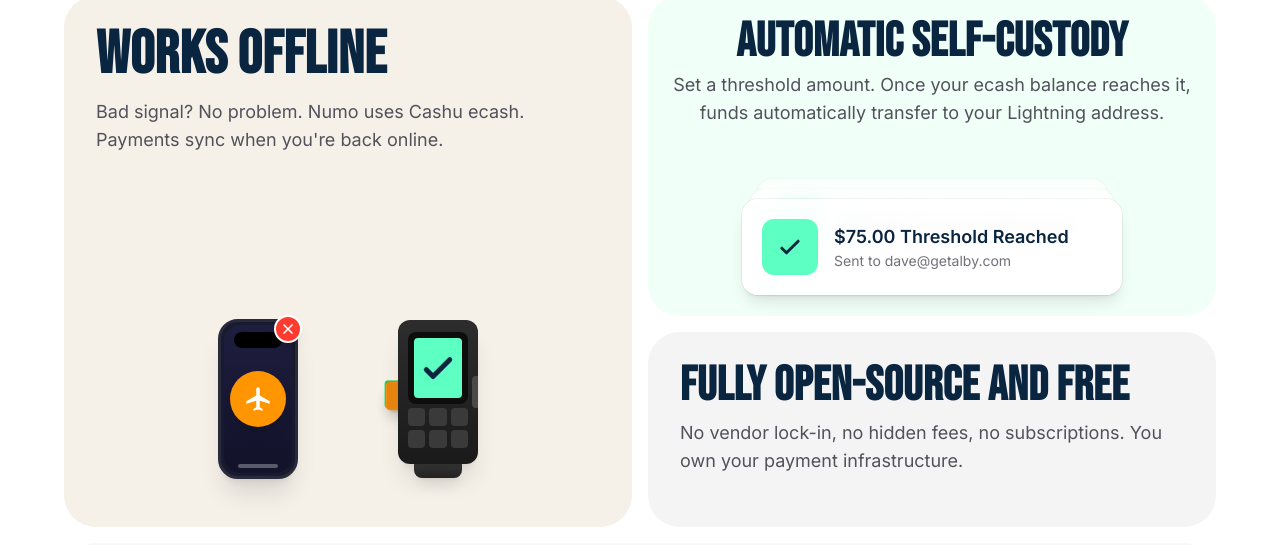
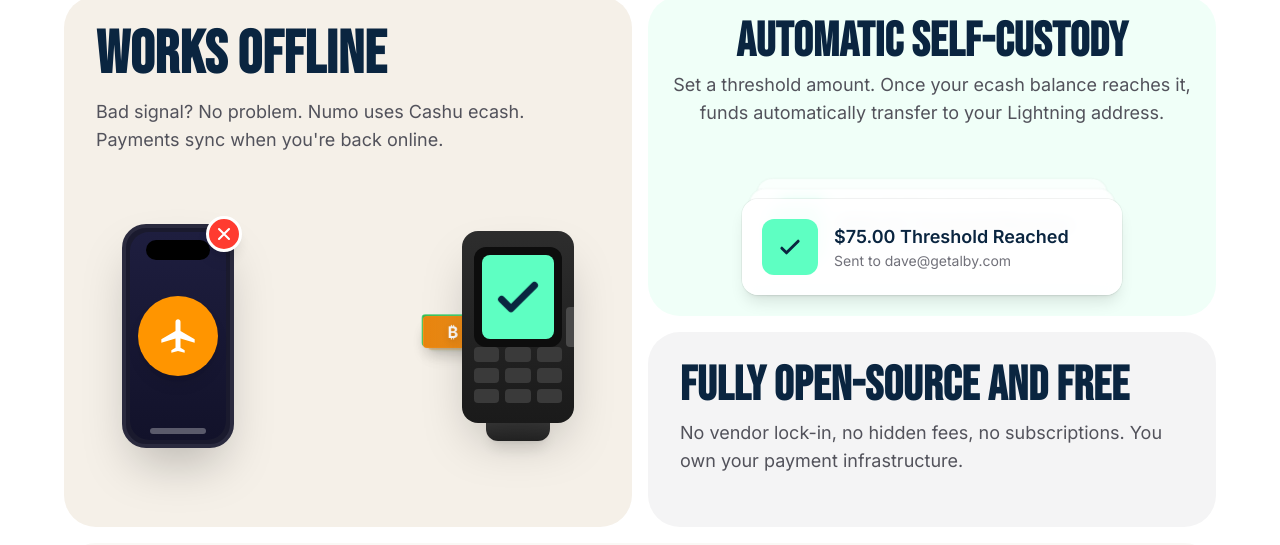
Before and after one commit to swedishfrenchpress/miniature-octo-invention, a Next.js app in the folder numo-site/: page / in a window 1280 px wide. Shown: the part 1224-1769 px from the top of the page. Built offline with nearby package versions, Linux system fonts and the light colour scheme.

Commit message:
updated works offline animation.

```diff
--- a/numo-site/src/app/globals.css
+++ b/numo-site/src/app/globals.css
@@ -230,7 +230,7 @@
   animation: slice-bottom 8.5s ease-out forwards;
 }
 
-/* Offline payment animation - staggered trail of bills */
+/* Offline payment animation - staggered trail of bills with more space */
 @keyframes money-fly-1 {
   0%, 2% {
     opacity: 0;
@@ -238,19 +238,19 @@
   }
   8% {
     opacity: 1;
-    transform: translateX(10px) translateY(-10px) rotate(-3deg);
+    transform: translateX(15px) translateY(-12px) rotate(-3deg);
   }
   50% {
     opacity: 1;
-    transform: translateX(45px) translateY(-16px) rotate(2deg);
+    transform: translateX(85px) translateY(-20px) rotate(2deg);
   }
   88% {
     opacity: 1;
-    transform: translateX(80px) translateY(-5px) rotate(0deg);
+    transform: translateX(155px) translateY(-6px) rotate(0deg);
   }
   94%, 100% {
     opacity: 0;
-    transform: translateX(90px) translateY(0) rotate(0deg);
+    transform: translateX(170px) translateY(0) rotate(0deg);
   }
 }
 
@@ -261,19 +261,19 @@
   }
   18% {
     opacity: 1;
-    transform: translateX(10px) translateY(-14px) rotate(2deg);
+    transform: translateX(15px) translateY(-16px) rotate(2deg);
   }
   55% {
     opacity: 1;
-    transform: translateX(48px) translateY(-20px) rotate(-2deg);
+    transform: translateX(90px) translateY(-24px) rotate(-2deg);
   }
   90% {
     opacity: 1;
-    transform: translateX(82px) translateY(-6px) rotate(0deg);
+    transform: translateX(158px) translateY(-8px) rotate(0deg);
   }
   96%, 100% {
     opacity: 0;
-    transform: translateX(92px) translateY(0) rotate(0deg);
+    transform: translateX(173px) translateY(0) rotate(0deg);
   }
 }
 
@@ -284,19 +284,19 @@
   }
   28% {
     opacity: 1;
-    transform: translateX(10px) translateY(-8px) rotate(-1deg);
+    transform: translateX(15px) translateY(-10px) rotate(-1deg);
   }
   60% {
     opacity: 1;
-    transform: translateX(50px) translateY(-14px) rotate(3deg);
+    transform: translateX(95px) translateY(-18px) rotate(3deg);
   }
   92% {
     opacity: 1;
-    transform: translateX(84px) translateY(-4px) rotate(1deg);
+    transform: translateX(160px) translateY(-5px) rotate(1deg);
   }
   98%, 100% {
     opacity: 0;
-    transform: translateX(94px) translateY(0) rotate(0deg);
+    transform: translateX(175px) translateY(0) rotate(0deg);
   }
 }
 
@@ -307,19 +307,19 @@
   }
   38% {
     opacity: 1;
-    transform: translateX(10px) translateY(-12px) rotate(3deg);
+    transform: translateX(15px) translateY(-14px) rotate(3deg);
   }
   65% {
     opacity: 1;
-    transform: translateX(52px) translateY(-18px) rotate(-1deg);
+    transform: translateX(100px) translateY(-22px) rotate(-1deg);
   }
   94% {
     opacity: 1;
-    transform: translateX(86px) translateY(-5px) rotate(0deg);
+    transform: translateX(163px) translateY(-6px) rotate(0deg);
   }
   100% {
     opacity: 0;
-    transform: translateX(96px) translateY(0) rotate(0deg);
+    transform: translateX(178px) translateY(0) rotate(0deg);
   }
 }
 
@@ -330,19 +330,19 @@
   }
   48% {
     opacity: 1;
-    transform: translateX(10px) translateY(-6px) rotate(-2deg);
+    transform: translateX(15px) translateY(-8px) rotate(-2deg);
   }
   70% {
     opacity: 1;
-    transform: translateX(54px) translateY(-12px) rotate(2deg);
+    transform: translateX(105px) translateY(-15px) rotate(2deg);
   }
   96% {
     opacity: 1;
-    transform: translateX(88px) translateY(-3px) rotate(0deg);
+    transform: translateX(165px) translateY(-4px) rotate(0deg);
   }
   100% {
     opacity: 0;
-    transform: translateX(98px) translateY(0) rotate(0deg);
+    transform: translateX(180px) translateY(0) rotate(0deg);
   }
 }
 
--- a/numo-site/src/app/page.tsx
+++ b/numo-site/src/app/page.tsx
@@ -370,46 +370,46 @@
               Bad signal? No problem. Numo uses Cashu ecash. Payments sync when you&apos;re back online.
             </p>
 
-            {/* Offline payment animation - centered, bigger elements, closer together */}
-            <div className="mt-auto flex items-center justify-center gap-0 py-4">
+            {/* Offline payment animation - centered vertically and horizontally */}
+            <div className="flex-1 flex items-center justify-center gap-6">
               {/* iPhone with airplane mode - larger */}
               <div className="relative flex-shrink-0 z-10">
-                {/* iPhone frame - bigger, more realistic */}
-                <div className="w-20 h-40 bg-[#1a1a2e] rounded-[1.25rem] relative overflow-hidden shadow-xl border-[3px] border-[#2a2a3e]">
+                {/* iPhone frame - significantly bigger */}
+                <div className="w-28 h-56 bg-[#1a1a2e] rounded-[1.5rem] relative overflow-hidden shadow-2xl border-[4px] border-[#2a2a3e]">
                   {/* Dynamic Island */}
-                  <div className="absolute top-2.5 left-1/2 -translate-x-1/2 w-12 h-4 bg-black rounded-full z-10"></div>
+                  <div className="absolute top-3 left-1/2 -translate-x-1/2 w-16 h-5 bg-black rounded-full z-10"></div>
 
                   {/* iPhone screen */}
-                  <div className="absolute inset-[3px] bg-gradient-to-b from-[#1e1e3f] to-[#12122a] rounded-[1rem] flex items-center justify-center">
+                  <div className="absolute inset-[4px] bg-gradient-to-b from-[#1e1e3f] to-[#12122a] rounded-[1.2rem] flex items-center justify-center">
                     {/* Airplane mode icon - just the icon, no text */}
-                    <div className="w-14 h-14 rounded-full bg-[#FF9500] flex items-center justify-center shadow-lg">
-                      <svg className="w-7 h-7 text-white" fill="currentColor" viewBox="0 0 24 24">
+                    <div className="w-20 h-20 rounded-full bg-[#FF9500] flex items-center justify-center shadow-lg">
+                      <svg className="w-10 h-10 text-white" fill="currentColor" viewBox="0 0 24 24">
                         <path d="M22 16v-2l-8.5-5V3.5c0-.83-.67-1.5-1.5-1.5s-1.5.67-1.5 1.5V9L2 14v2l8.5-2.5V19L8 20.5V22l4-1 4 1v-1.5L13.5 19v-5.5L22 16z"/>
                       </svg>
                     </div>
                   </div>
 
                   {/* Home indicator */}
-                  <div className="absolute bottom-2 left-1/2 -translate-x-1/2 w-10 h-1 bg-white/30 rounded-full"></div>
+                  <div className="absolute bottom-2.5 left-1/2 -translate-x-1/2 w-14 h-1.5 bg-white/30 rounded-full"></div>
                 </div>
 
                 {/* No WiFi badge */}
-                <div className="absolute -top-1 -right-1 w-7 h-7 bg-[#FF3B30] rounded-full flex items-center justify-center shadow-lg border-2 border-white z-20">
-                  <svg className="w-4 h-4 text-white" fill="none" stroke="currentColor" viewBox="0 0 24 24">
+                <div className="absolute -top-2 -right-2 w-9 h-9 bg-[#FF3B30] rounded-full flex items-center justify-center shadow-lg border-[3px] border-white z-20">
+                  <svg className="w-5 h-5 text-white" fill="none" stroke="currentColor" viewBox="0 0 24 24">
                     <path strokeLinecap="round" strokeLinejoin="round" strokeWidth={2.5} d="M6 18L18 6M6 6l12 12" />
                   </svg>
                 </div>
               </div>
 
-              {/* Money flying animation - staggered trail */}
-              <div className="relative h-28 w-[100px] overflow-visible">
+              {/* Money flying animation - staggered trail with more space */}
+              <div className="relative h-32 w-[180px] overflow-visible">
                 {/* Bill 1 - Orange Bitcoin ₿ */}
                 <div
                   className="absolute left-0 top-1/2 -translate-y-1/2"
                   style={{ animation: 'money-fly-1 3.5s cubic-bezier(0.25, 0.1, 0.25, 1) infinite' }}
                 >
-                  <div className="w-14 h-8 bg-gradient-to-r from-[#F7931A] to-[#FFB84D] rounded shadow-lg flex items-center justify-center border border-[#FFB84D]/30">
-                    <span className="text-white font-bold text-base drop-shadow-md">₿</span>
+                  <div className="w-16 h-9 bg-gradient-to-r from-[#F7931A] to-[#FFB84D] rounded shadow-lg flex items-center justify-center border border-[#FFB84D]/30">
+                    <span className="text-white font-bold text-lg drop-shadow-md">₿</span>
                   </div>
                 </div>
 
@@ -418,8 +418,8 @@
                   className="absolute left-0 top-1/2 -translate-y-1/2"
                   style={{ animation: 'money-fly-2 3.5s cubic-bezier(0.25, 0.1, 0.25, 1) infinite' }}
                 >
-                  <div className="w-12 h-7 bg-gradient-to-r from-[#34C759] to-[#5DD97C] rounded shadow-lg flex items-center justify-center border border-[#5DD97C]/30">
-                    <span className="text-white font-bold text-sm drop-shadow-md">$</span>
+                  <div className="w-14 h-8 bg-gradient-to-r from-[#34C759] to-[#5DD97C] rounded shadow-lg flex items-center justify-center border border-[#5DD97C]/30">
+                    <span className="text-white font-bold text-base drop-shadow-md">$</span>
                   </div>
                 </div>
 
@@ -428,8 +428,8 @@
                   className="absolute left-0 top-1/2 -translate-y-1/2"
                   style={{ animation: 'money-fly-3 3.5s cubic-bezier(0.25, 0.1, 0.25, 1) infinite' }}
                 >
-                  <div className="w-13 h-7 bg-gradient-to-r from-[#F7931A] to-[#FFCC66] rounded shadow-lg flex items-center justify-center border border-[#FFCC66]/30">
-                    <span className="text-white font-bold text-sm drop-shadow-md">₿</span>
+                  <div className="w-15 h-8 bg-gradient-to-r from-[#F7931A] to-[#FFCC66] rounded shadow-lg flex items-center justify-center border border-[#FFCC66]/30">
+                    <span className="text-white font-bold text-base drop-shadow-md">₿</span>
                   </div>
                 </div>
 
@@ -438,8 +438,8 @@
                   className="absolute left-0 top-1/2 -translate-y-1/2"
                   style={{ animation: 'money-fly-4 3.5s cubic-bezier(0.25, 0.1, 0.25, 1) infinite' }}
                 >
-                  <div className="w-12 h-7 bg-gradient-to-r from-[#2DB84C] to-[#4ADE80] rounded shadow-lg flex items-center justify-center border border-[#4ADE80]/30">
-                    <span className="text-white font-bold text-sm drop-shadow-md">$</span>
+                  <div className="w-14 h-8 bg-gradient-to-r from-[#2DB84C] to-[#4ADE80] rounded shadow-lg flex items-center justify-center border border-[#4ADE80]/30">
+                    <span className="text-white font-bold text-base drop-shadow-md">$</span>
                   </div>
                 </div>
 
@@ -448,26 +448,26 @@
                   className="absolute left-0 top-1/2 -translate-y-1/2"
                   style={{ animation: 'money-fly-5 3.5s cubic-bezier(0.25, 0.1, 0.25, 1) infinite' }}
                 >
-                  <div className="w-13 h-7 bg-gradient-to-r from-[#E8850F] to-[#F7931A] rounded shadow-lg flex items-center justify-center border border-[#F7931A]/30">
-                    <span className="text-white font-bold text-sm drop-shadow-md">₿</span>
+                  <div className="w-15 h-8 bg-gradient-to-r from-[#E8850F] to-[#F7931A] rounded shadow-lg flex items-center justify-center border border-[#F7931A]/30">
+                    <span className="text-white font-bold text-base drop-shadow-md">₿</span>
                   </div>
                 </div>
               </div>
 
               {/* Android POS Terminal - larger, handheld style */}
               <div className="relative flex-shrink-0 z-10">
-                {/* POS body - bigger handheld terminal */}
-                <div className="w-20 h-36 bg-gradient-to-b from-[#2d2d2d] to-[#1a1a1a] rounded-xl relative shadow-xl">
+                {/* POS body - significantly bigger handheld terminal */}
+                <div className="w-28 h-48 bg-gradient-to-b from-[#2d2d2d] to-[#1a1a1a] rounded-2xl relative shadow-2xl">
                   {/* Screen bezel */}
-                  <div className="absolute top-3 left-2.5 right-2.5 h-18 bg-[#0d0d0d] rounded-lg overflow-hidden" style={{ height: '72px' }}>
+                  <div className="absolute top-4 left-3 right-3 bg-[#0d0d0d] rounded-xl overflow-hidden" style={{ height: '100px' }}>
                     {/* POS screen - animates to green on success */}
                     <div
-                      className="absolute inset-1.5 rounded flex items-center justify-center"
+                      className="absolute inset-2 rounded-lg flex items-center justify-center"
                       style={{ animation: 'pos-success 3.5s cubic-bezier(0.25, 0.1, 0.25, 1) infinite' }}
                     >
                       {/* Checkmark - appears when money arrives */}
                       <svg
-                        className="w-10 h-10 text-navy"
+                        className="w-14 h-14 text-navy"
                         fill="none"
                         stroke="currentColor"
                         viewBox="0 0 24 24"
@@ -479,18 +479,18 @@
                   </div>
 
                   {/* Keypad area */}
-                  <div className="absolute bottom-4 left-2.5 right-2.5 h-10 grid grid-cols-3 gap-1">
-                    {[...Array(6)].map((_, i) => (
-                      <div key={i} className="bg-[#3a3a3a] rounded"></div>
+                  <div className="absolute bottom-5 left-3 right-3 h-14 grid grid-cols-3 gap-1.5">
+                    {[...Array(9)].map((_, i) => (
+                      <div key={i} className="bg-[#3a3a3a] rounded-sm"></div>
                     ))}
                   </div>
 
                   {/* Card reader slot on side */}
-                  <div className="absolute right-0 top-1/2 -translate-y-1/2 w-1.5 h-8 bg-[#4a4a4a] rounded-l"></div>
+                  <div className="absolute right-0 top-1/2 -translate-y-1/2 w-2 h-10 bg-[#4a4a4a] rounded-l"></div>
                 </div>
 
                 {/* POS base/handle */}
-                <div className="w-12 h-4 bg-gradient-to-b from-[#3d3d3d] to-[#252525] rounded-b-lg mx-auto -mt-0.5 shadow-lg"></div>
+                <div className="w-16 h-5 bg-gradient-to-b from-[#3d3d3d] to-[#252525] rounded-b-xl mx-auto -mt-0.5 shadow-lg"></div>
               </div>
             </div>
           </div>
@@ -826,7 +826,7 @@
         {/* Fully rounded FAQ container */}
         <div className="bg-cream rounded-[3rem] p-8 md:p-12">
           <h2 className="font-display text-5xl md:text-6xl text-navy text-center mb-10 leading-[0.9] font-bold">
-            OUR FAQS
+            FREQUENTLY ASKED QUESTIONS
           </h2>
 
           <div className="space-y-0">
```
